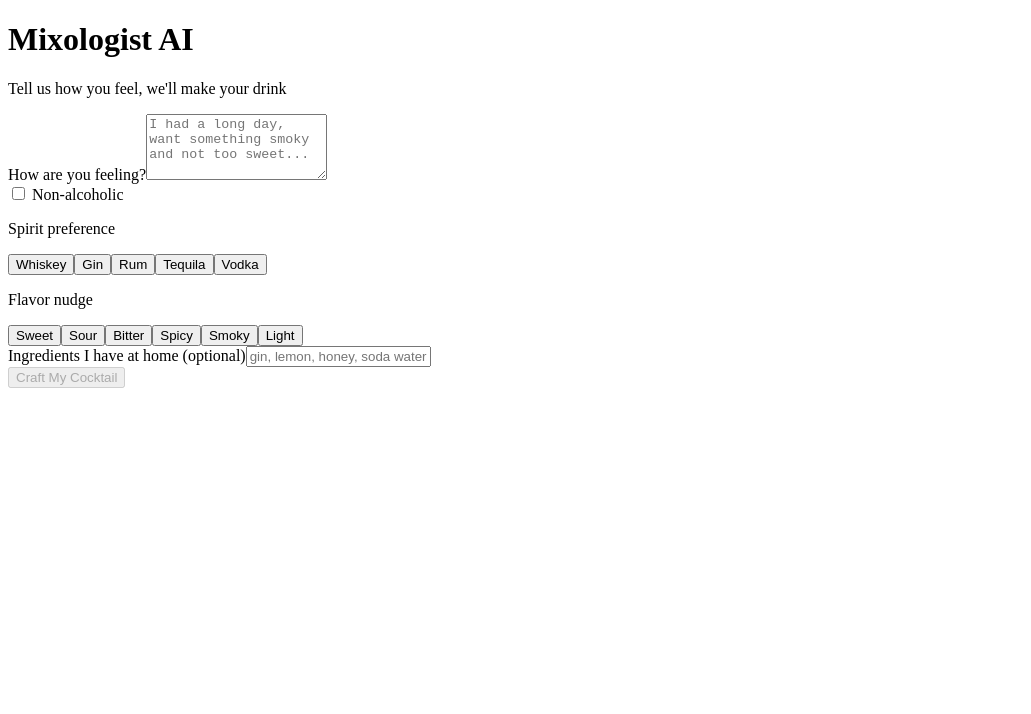
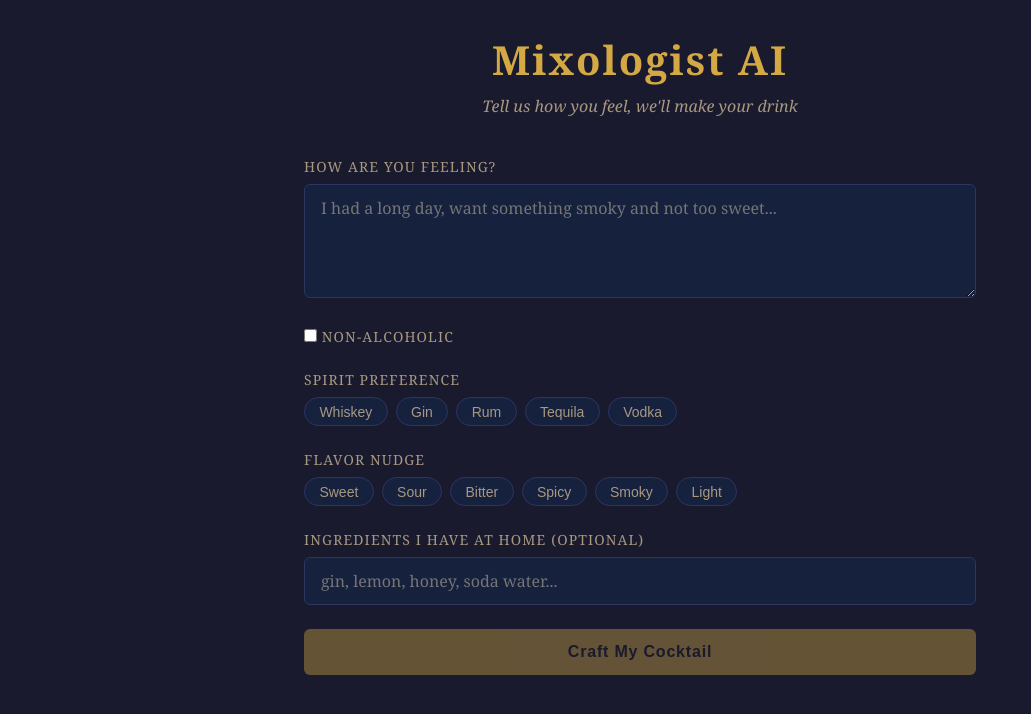
Before and after one commit to hankingzhu/custom-cocktails, a React (Vite) app in the folder client/: page / in a window 1280 px wide. Shown: the top 714 px of the page, without its empty margins (0-1031 px from the left). Built offline with nearby package versions, Linux system fonts and the light colour scheme.

Commit message:
feat: add app styling with dark cocktail bar theme

```diff
--- a/client/src/index.css
+++ b/client/src/index.css
@@ -1 +1,245 @@
-/* Styles added in Task 10 */
+*, *::before, *::after {
+  box-sizing: border-box;
+  margin: 0;
+  padding: 0;
+}
+
+body {
+  font-family: 'Georgia', serif;
+  background: #1a1a2e;
+  color: #e8e0d0;
+  min-height: 100vh;
+}
+
+.app {
+  max-width: 720px;
+  margin: 0 auto;
+  padding: 2rem 1.5rem;
+}
+
+/* Input View */
+.input-view header {
+  text-align: center;
+  margin-bottom: 2.5rem;
+}
+
+.input-view h1 {
+  font-size: 2.5rem;
+  color: #d4a843;
+  letter-spacing: 0.05em;
+}
+
+.tagline {
+  color: #a89880;
+  margin-top: 0.5rem;
+  font-style: italic;
+}
+
+.field {
+  margin-bottom: 1.5rem;
+}
+
+.field label,
+.field-label {
+  display: block;
+  font-size: 0.875rem;
+  color: #a89880;
+  margin-bottom: 0.5rem;
+  text-transform: uppercase;
+  letter-spacing: 0.08em;
+}
+
+textarea, input[type="text"] {
+  width: 100%;
+  background: #16213e;
+  border: 1px solid #2d3561;
+  border-radius: 6px;
+  color: #e8e0d0;
+  padding: 0.75rem 1rem;
+  font-size: 1rem;
+  font-family: inherit;
+  resize: vertical;
+}
+
+textarea:focus, input[type="text"]:focus {
+  outline: none;
+  border-color: #d4a843;
+}
+
+.chips {
+  display: flex;
+  flex-wrap: wrap;
+  gap: 0.5rem;
+}
+
+.chip {
+  background: #16213e;
+  border: 1px solid #2d3561;
+  border-radius: 20px;
+  color: #a89880;
+  cursor: pointer;
+  font-size: 0.875rem;
+  padding: 0.35rem 0.9rem;
+  transition: all 0.15s ease;
+}
+
+.chip:hover {
+  border-color: #d4a843;
+  color: #d4a843;
+}
+
+.chip--active {
+  background: #d4a843;
+  border-color: #d4a843;
+  color: #1a1a2e;
+}
+
+.btn-primary {
+  background: #d4a843;
+  border: none;
+  border-radius: 6px;
+  color: #1a1a2e;
+  cursor: pointer;
+  font-size: 1rem;
+  font-weight: bold;
+  letter-spacing: 0.05em;
+  padding: 0.85rem 2rem;
+  width: 100%;
+  transition: background 0.15s ease;
+}
+
+.btn-primary:hover:not(:disabled) {
+  background: #e8c060;
+}
+
+.btn-primary:disabled {
+  opacity: 0.4;
+  cursor: not-allowed;
+}
+
+.btn-secondary {
+  background: transparent;
+  border: 1px solid #d4a843;
+  border-radius: 6px;
+  color: #d4a843;
+  cursor: pointer;
+  font-size: 0.875rem;
+  padding: 0.5rem 1.25rem;
+  transition: all 0.15s ease;
+}
+
+.btn-secondary:hover {
+  background: #d4a843;
+  color: #1a1a2e;
+}
+
+/* Loading */
+.loading {
+  text-align: center;
+  padding: 4rem 0;
+  color: #a89880;
+  font-style: italic;
+  font-size: 1.25rem;
+}
+
+/* Results View */
+.results-view__header {
+  display: flex;
+  justify-content: space-between;
+  align-items: center;
+  margin-bottom: 2rem;
+}
+
+.results-view__header h1 {
+  color: #d4a843;
+  font-size: 1.75rem;
+}
+
+.results-view__cards {
+  display: flex;
+  flex-direction: column;
+  gap: 1.5rem;
+}
+
+/* Cocktail Card */
+.cocktail-card {
+  background: #16213e;
+  border: 1px solid #2d3561;
+  border-radius: 10px;
+  padding: 1.5rem;
+}
+
+.cocktail-card__header {
+  display: flex;
+  align-items: baseline;
+  gap: 0.75rem;
+  margin-bottom: 0.75rem;
+}
+
+.cocktail-card__rank {
+  color: #d4a843;
+  font-size: 0.875rem;
+  font-weight: bold;
+}
+
+.cocktail-card__name {
+  font-size: 1.4rem;
+  color: #e8e0d0;
+}
+
+.cocktail-card__mood-match {
+  color: #a89880;
+  font-style: italic;
+  margin-bottom: 1.25rem;
+  line-height: 1.5;
+}
+
+.cocktail-card__section {
+  margin-bottom: 1rem;
+}
+
+.cocktail-card__section h3 {
+  color: #d4a843;
+  font-size: 0.75rem;
+  letter-spacing: 0.1em;
+  text-transform: uppercase;
+  margin-bottom: 0.5rem;
+}
+
+.ingredient-list {
+  list-style: none;
+  display: flex;
+  flex-direction: column;
+  gap: 0.25rem;
+}
+
+.ingredient-item {
+  display: flex;
+  justify-content: space-between;
+  font-size: 0.9rem;
+}
+
+.ingredient-item__amount {
+  color: #a89880;
+}
+
+.cocktail-card__meta {
+  display: flex;
+  gap: 1.5rem;
+  font-size: 0.8rem;
+  color: #a89880;
+  margin-top: 1rem;
+  padding-top: 0.75rem;
+  border-top: 1px solid #2d3561;
+}
+
+/* Error View */
+.error-view {
+  text-align: center;
+  padding: 4rem 0;
+}
+
+.error-view__message {
+  color: #e07060;
+  margin-bottom: 1.5rem;
+}
```
